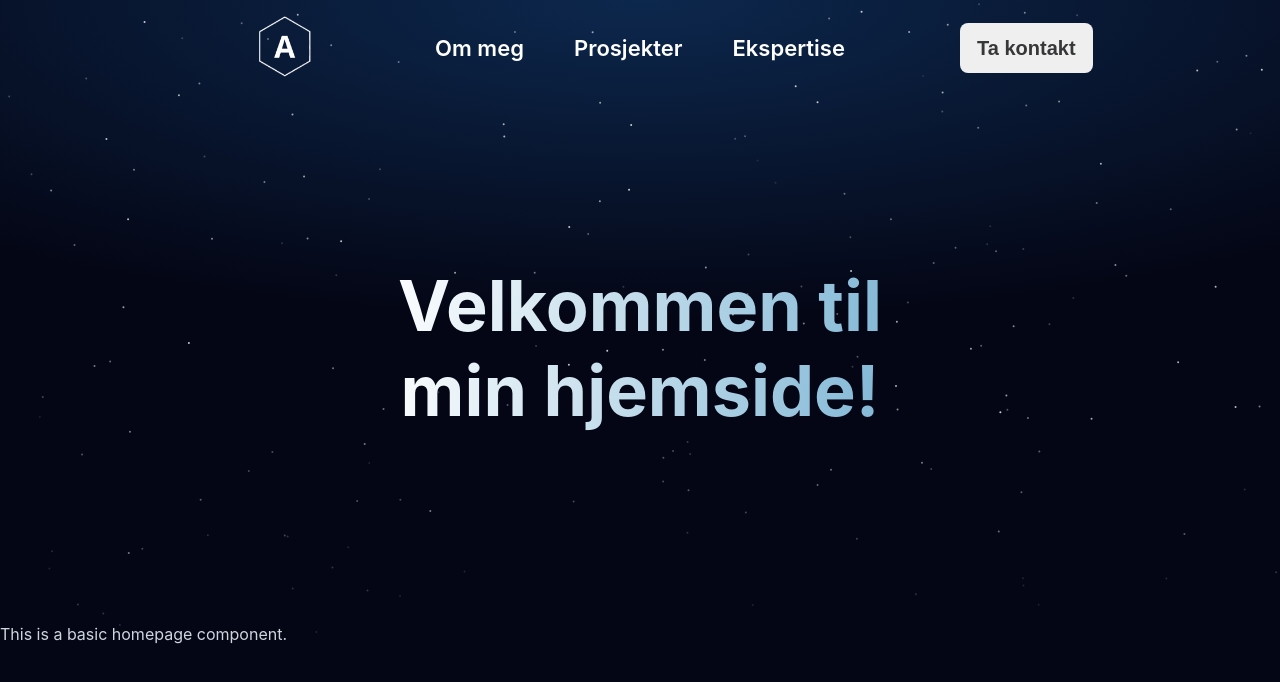
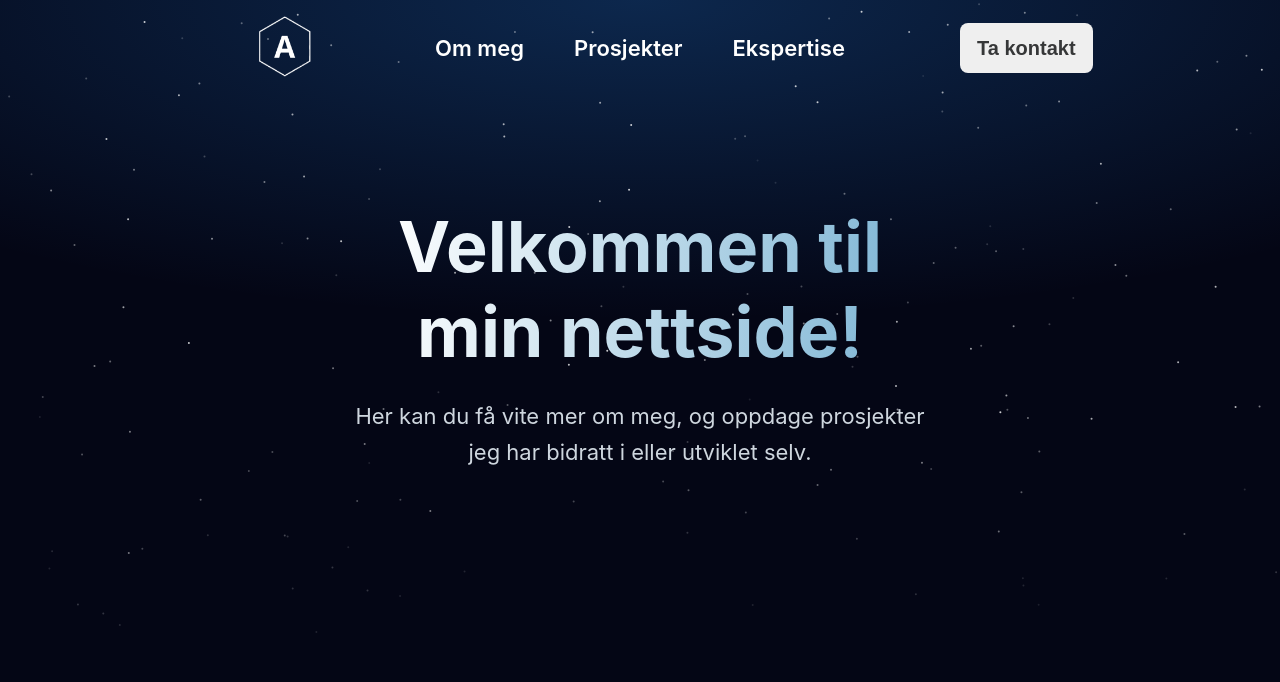
Before and after one commit to andreastande/personal-website, a React (Vite) app: page / in a window 1280 px wide. Shown: the top 682 px of the page. Built offline with nearby package versions, Linux system fonts and the light colour scheme.

Commit message:
landing-section almost complete. small bug remains

```diff
--- a/src/App.css
+++ b/src/App.css
@@ -1,14 +1,28 @@
 .mainContent {
     padding-top: 88px;
+    animation: fadeIn 0.7s ease forwards;
+}
+
+@keyframes fadeIn {
+    from {
+      transform: translateY(5px);
+      opacity: 0;
+    }
+    to {
+      transform: translateY(0);
+      opacity: 1;
+    }
 }
 
 .page-title {
     background: linear-gradient(276deg, var(--token-694aa065-ce12-40ea-bf52-839e47967525, rgb(127, 182, 213)) 0%, rgb(255, 255, 255) 100%);
     -webkit-background-clip: text;
+    background-clip: text;
     -webkit-text-fill-color: transparent;
     font-size: 70px;
     text-align: center;
     width: 40vw;
+    margin: 0;
 }
 
 @media (max-width: 1210px) {
@@ -31,7 +45,7 @@
     }
 }
 
-@media (max-width: 300px) {
+@media (max-width: 370px) {
     .page-title {
         word-break: break-all;
     }
--- a/src/assets/Homepage.css
+++ b/src/assets/Homepage.css
@@ -6,3 +6,17 @@
     height: 65vh;
     flex-direction: column;
 }
+
+.subheading {
+    margin-top: 25px;
+    font-size: 22px;
+    width: 600px;
+    text-align: center;
+    line-height: 2.2rem;
+}
+
+@media (max-width: 640px) {
+    .subheading {
+        width: 80vw;
+    }
+}
--- a/src/pages/Homepage.tsx
+++ b/src/pages/Homepage.tsx
@@ -1,4 +1,3 @@
-import { Link } from 'react-router-dom';
 import Header from '../components/Header';
 import StarBackground from '../components/StarBackground';
 import '../assets/Homepage.css'
@@ -9,9 +8,11 @@ const Homepage = () => {
             <Header />
             <main className="mainContent">
                 <div className="landing-section">
-                    <h1 className="page-title">Velkommen til min hjemside!</h1>
+                    <h1 className="page-title">Velkommen til min nettside!</h1>
+                    <p className="subheading">
+                        Her kan du få vite mer om meg, og oppdage prosjekter jeg har bidratt i eller utviklet selv.
+                    </p>
                 </div>
-                <p>This is a basic homepage component.</p>
                 <StarBackground />
             </main>
         </div>
```
